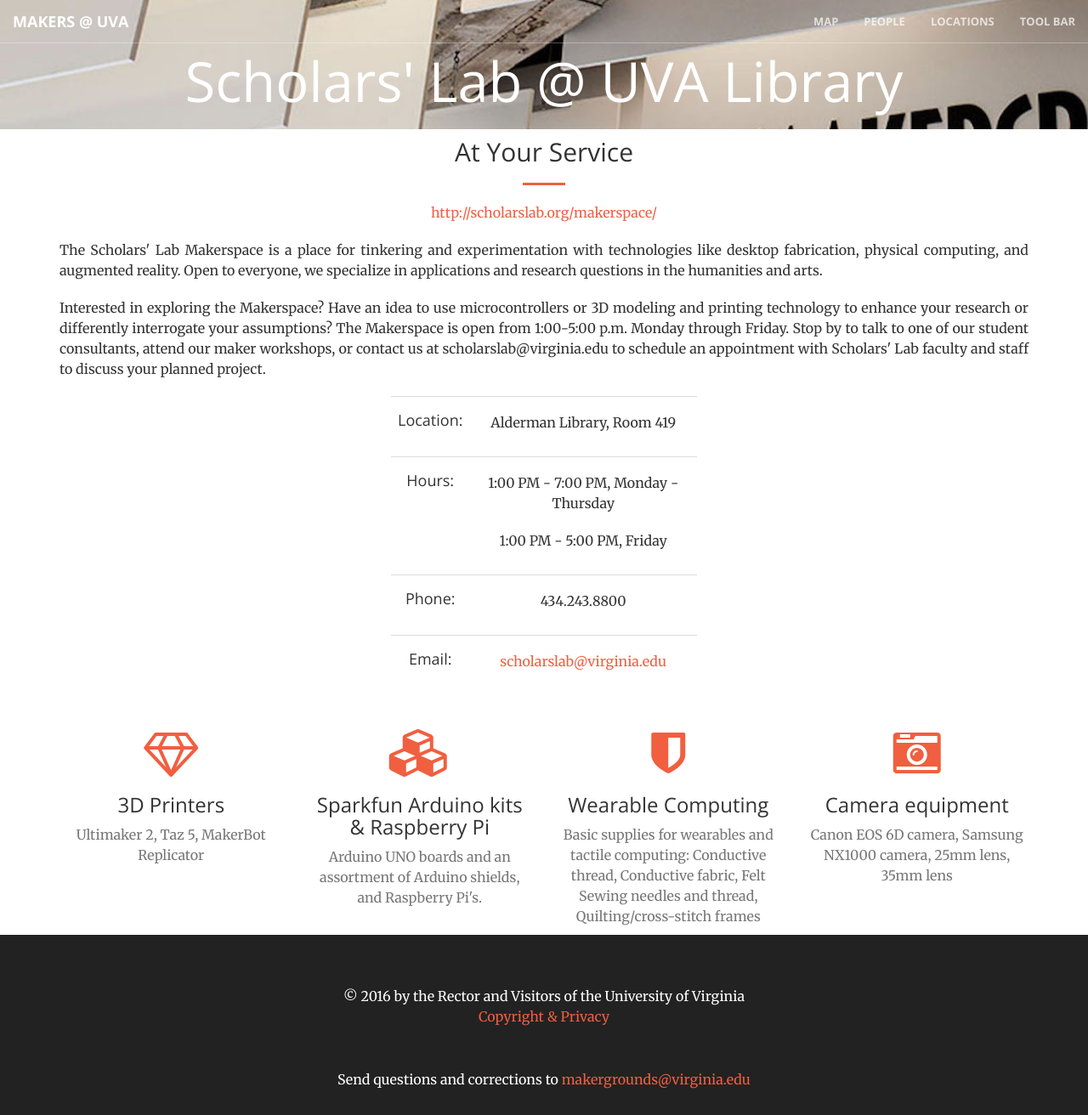
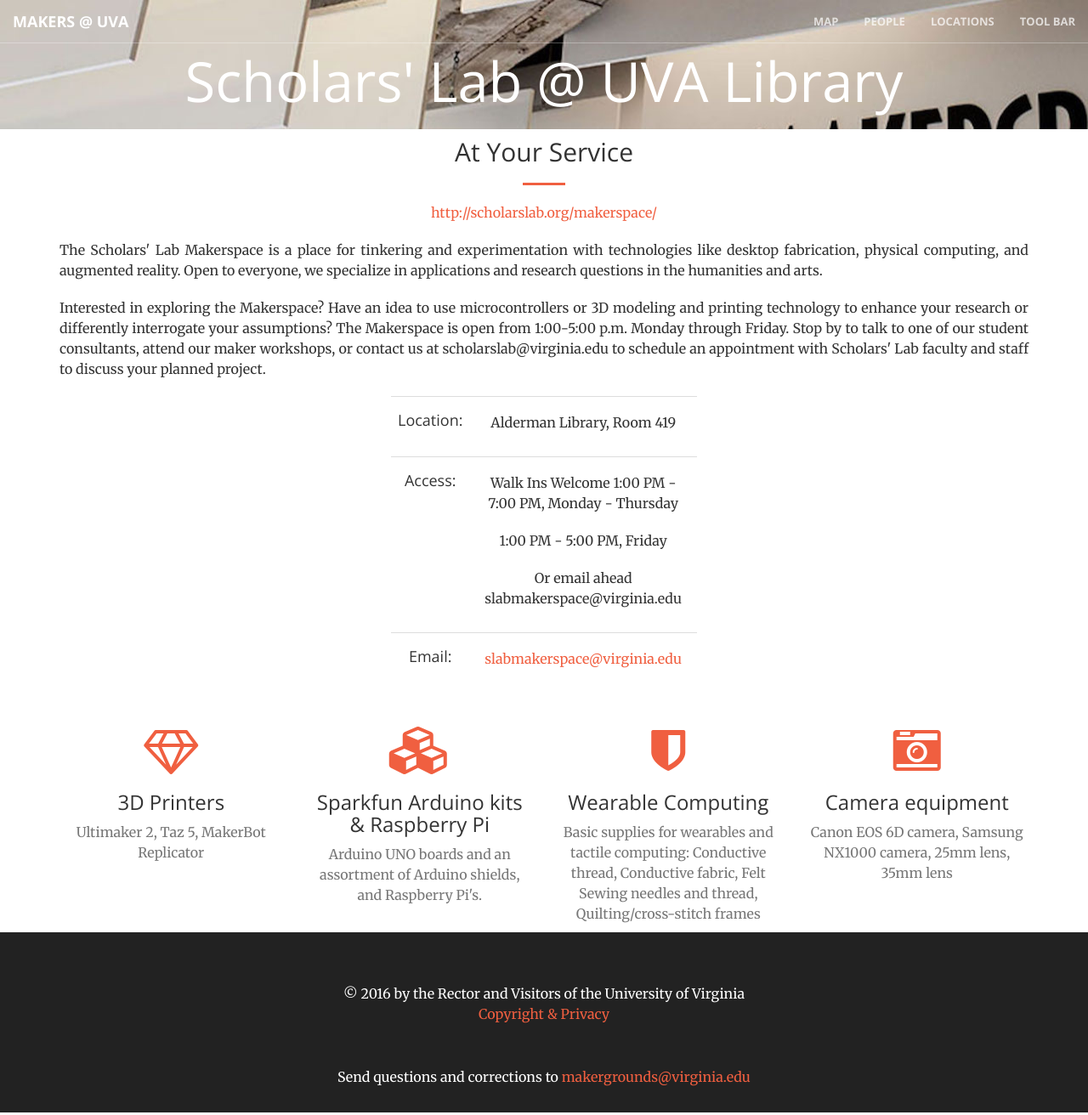
Before and after one commit to scholarslab/makergrounds, a Jekyll site: the page built from scholarslab.html, in a window 1280 px wide and 1312 px high. Shown: the whole window at 85% size. Built offline with Jekyll 4.4.1, drawn with Linux system fonts in a browser that asks for light colours.

Commit message:
Updated Contact Info

```diff
--- a/scholarslab.html
+++ b/scholarslab.html
@@ -44,17 +44,14 @@ title: Scholars' Lab @ UVA Library
                 <td><p class="location-info">Alderman Library, Room 419</p></td>
               </tr>
               <tr>
-                <td><h4>Hours:</h4></td>
-                <td><p class="location-info">1:00 PM - 7:00 PM, Monday - Thursday</p>
-                <p class="location-info">1:00 PM - 5:00 PM, Friday</p></td>
-              </tr>
-              <tr>
-                <td><h4>Phone:</h4></td>
-                <td><p class="location-info">434.243.8800</p></td>
+                <td><h4>Access:</h4></td>
+                <td><p class="location-info">Walk Ins Welcome 1:00 PM - 7:00 PM, Monday - Thursday</p>
+                <p class="location-info">1:00 PM - 5:00 PM, Friday</p>
+                <p class="location-info">Or email ahead slabmakerspace@virginia.edu</p></td>
               </tr>
               <tr>
                 <td><h4>Email:</h4></td>
-                <td><p class="location-info"><a class="mailto" mailto="scholarslab@virginia.edu">scholarslab@virginia.edu</a></p></td>
+                <td><p class="location-info"><a class="mailto" mailto="slabmakerspace@virginia.edu">slabmakerspace@virginia.edu</a></p></td>
               </tr>
             </table>
           </div>
```
